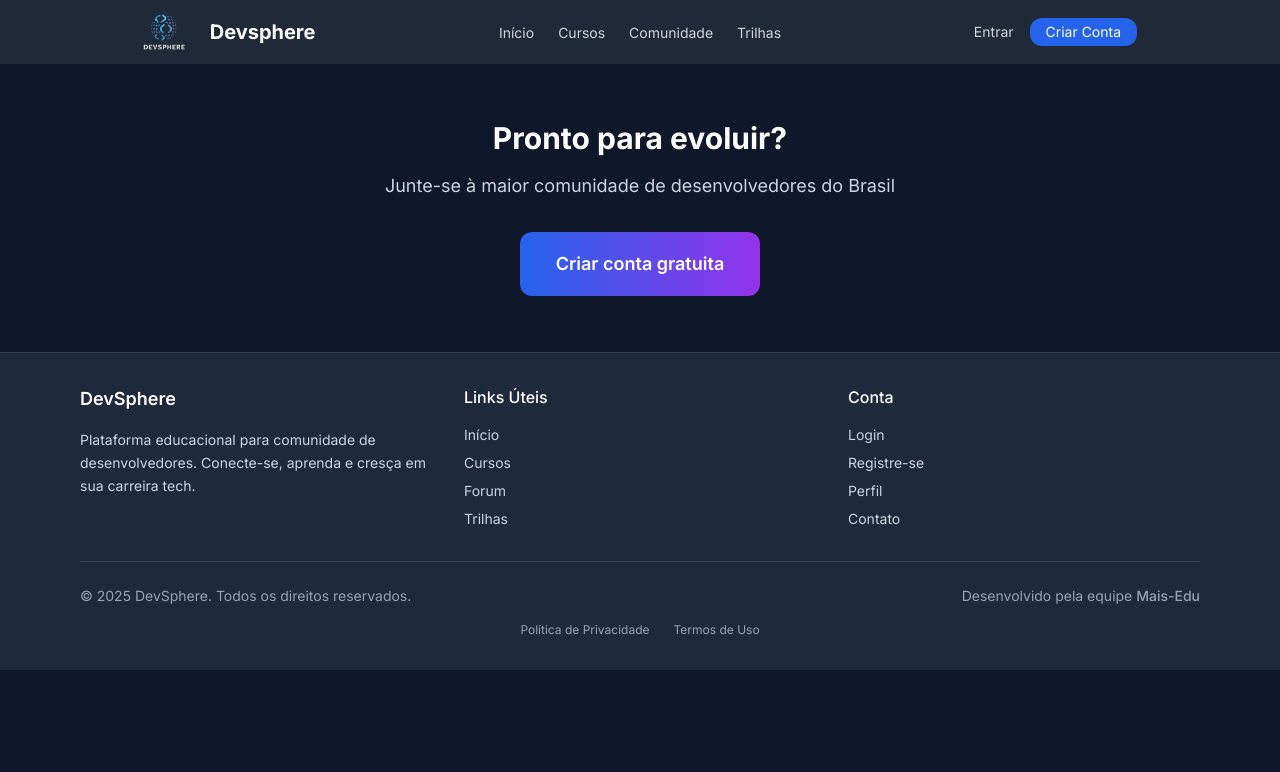
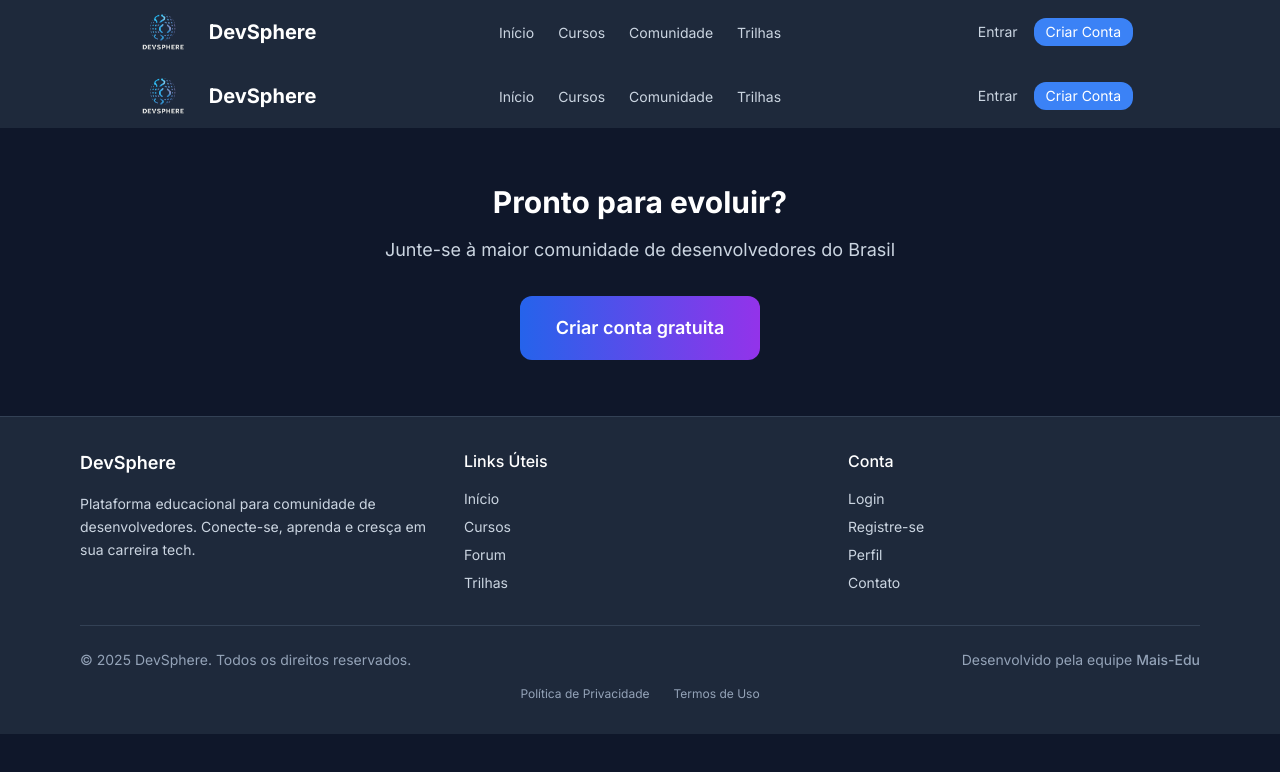
Before and after one commit to Mais-Edu/frontend-devsphere, a React (Vite) app: page /test in a window 1280 px wide. Shown: the top 772 px of the page. Built offline with nearby package versions, Linux system fonts and the light colour scheme.

Commit message:
perf(header): change for pattern colors

```diff
--- a/src/components/Header/index.jsx
+++ b/src/components/Header/index.jsx
@@ -4,19 +4,19 @@ import UserArea from "../UserArea";
 
 const Header = () => {
     return (
-        <header className="bg-[#1F2937] w-full p-2 flex items-center justify-between">
+        <header className="bg-slate-800 w-full p-2 flex items-center justify-between">
 
             <div className="w-full flex h-12 items-center justify-between">
                 <div className="w-[33%] pl-4 ">
                     <div className="flex items-center space-x-4 justify-center">
-                        <img src="/logo.png" alt="Devsphere Logo" className="h-15 w-15" />
-                        <span className="text-white text-xl font-bold">Devsphere</span>
+                        <img src="/logo.png" alt="DevSphere Logo" className="h-15 w-15" />
+                        <span className="text-white text-xl font-bold">DevSphere</span>
                     </div>
                 </div>
 
                 <div className="w-[33%] flex flex-1 px-8 justify-center">
                     <nav>
-                        <ul className="flex space-x-6 text-[#D1D5DB] ">
+                        <ul className="flex space-x-6">
                             {links.map((link) => (
                                 <NavItem key={link.id} to={link.path}>
                                     {link.name}
--- a/src/components/NavItem/index.jsx
+++ b/src/components/NavItem/index.jsx
@@ -5,7 +5,7 @@ const NavItem = ({ to, children }) => (
     <NavLink
       to={to}
       className={({ isActive }) =>
-        `text-sm text-[#D1D5DB] hover:text-blue-300 transition-colors duration-200 ${
+        `text-sm text-slate-300 hover:text-blue-300 transition-colors duration-200 ${
           isActive ? 'text-white font-bold' : ''
         }`
       }
--- a/src/components/UserArea/index.jsx
+++ b/src/components/UserArea/index.jsx
@@ -2,10 +2,10 @@ import Button from "../Button";
 
 const UserArea = () => (
   <div className="flex items-center space-x-4">
-    <Button href="#" className="text-[#D1D5DB] text-sm">
+    <Button href="#" className="text-slate-300 text-sm">
       Entrar
     </Button>
-    <Button href="#" className="bg-[#2563EB] px-4 py-1 rounded-md text-sm">
+    <Button href="#" className="bg-blue-500 px-3 py-1 rounded-sm text-sm">
       Criar Conta
     </Button>
   </div>
--- a/src/pages/TestPage/index.jsx
+++ b/src/pages/TestPage/index.jsx
@@ -1,8 +1,10 @@
 import CallToRegister from "../../components/CallToRegister";
+import Header from "../../components/Header";
 
 const TestPage = () => {
     return (
         <>
+        <Header />
         <CallToRegister />
         </>
      );
```
